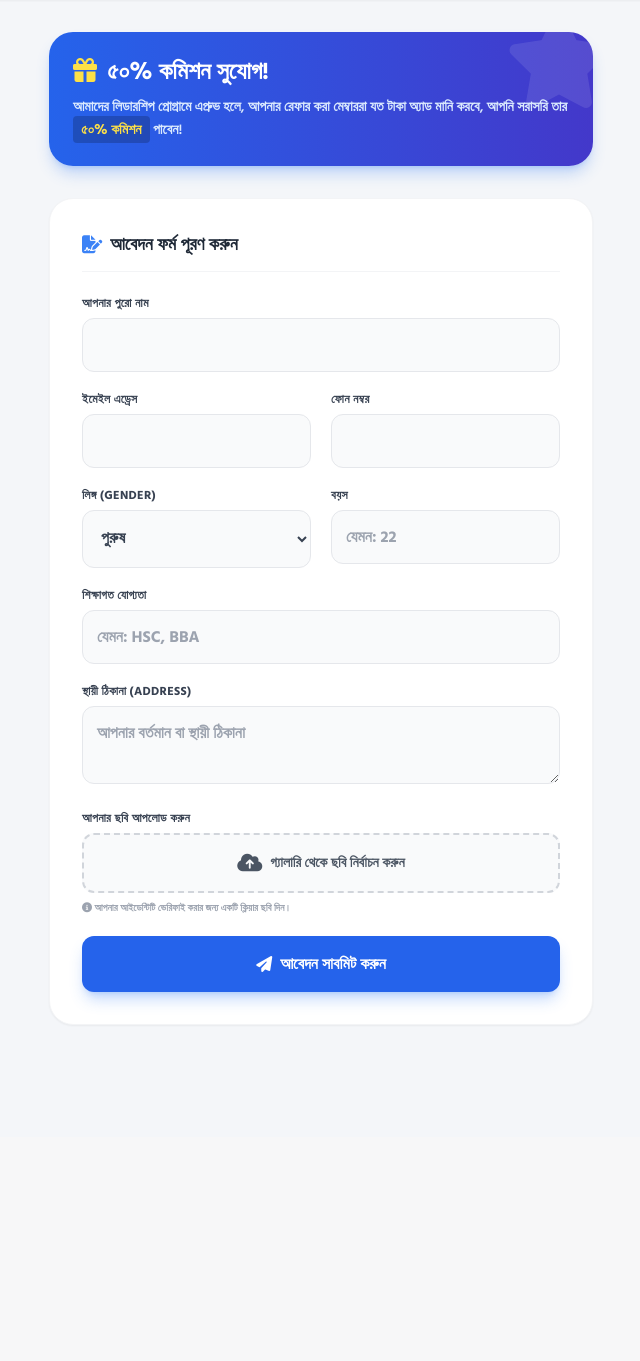
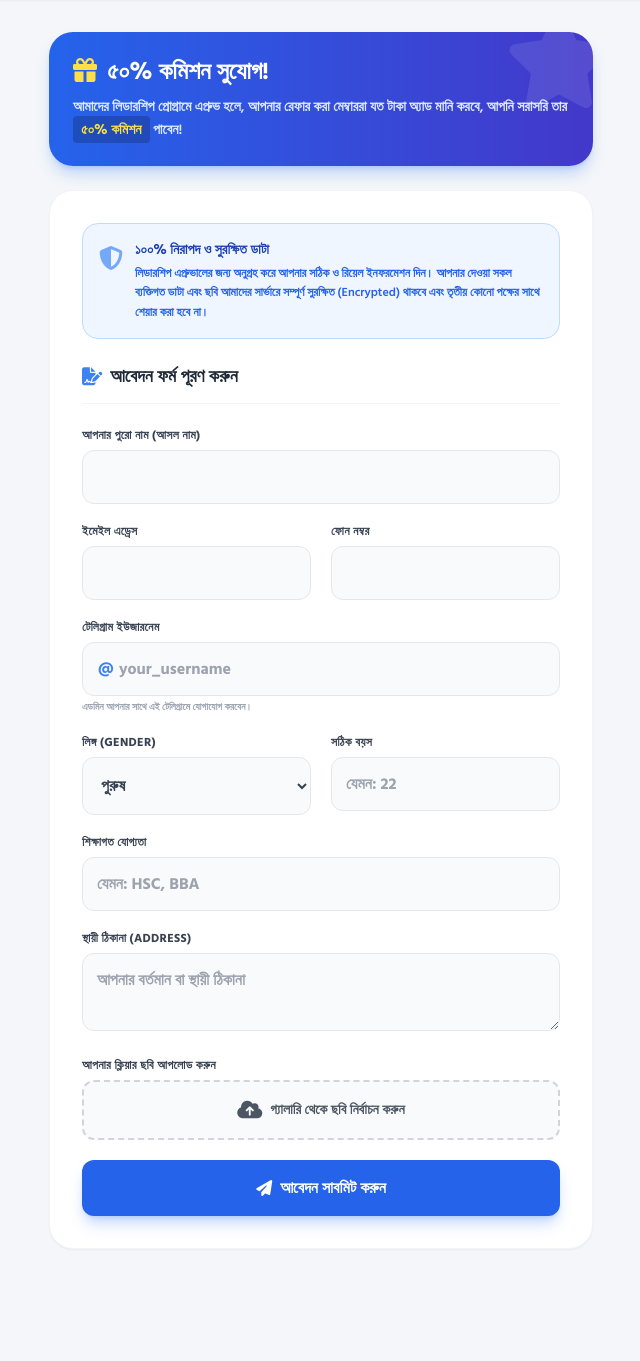
Before and after one commit to FFDiamondStoreBD/test, a Flask app: template templates/apply_leader.html in a window 1280 px wide. Shown: the part 72-1433 px from the top of the page, without its empty margins (319-959 px from the left). Before the commit the page ends 1074 px from the top, so only its background shows below. Run offline with Flask 3, Linux system fonts and the light colour scheme; the template is opened without the code that fills it, so the values that code supplies are empty; some libraries are stand-ins or nearby versions.

Commit message:
Update apply_leader.html

```diff
--- a/templates/apply_leader.html
+++ b/templates/apply_leader.html
@@ -11,7 +11,6 @@
 </head>
 <body class="text-gray-800 antialiased pb-20">
 
-    <!-- Navbar -->
     <nav class="bg-white shadow-sm sticky top-0 z-50">
         <div class="max-w-4xl mx-auto px-4 py-4 flex justify-between items-center">
             <a href="/dashboard" class="text-blue-600 font-bold hover:bg-blue-50 px-3 py-2 rounded-lg transition active:scale-95"><i class="fa-solid fa-arrow-left"></i> ড্যাশবোর্ড</a>
@@ -22,8 +21,7 @@
 
     <div class="max-w-xl mx-auto py-8 px-4">
 
-        <!-- Banner Info -->
-        <div class="bg-gradient-to-r from-blue-600 to-indigo-700 rounded-3xl p-6 text-white shadow-lg shadow-blue-500/30 mb-8 relative overflow-hidden">
+        <div class="bg-gradient-to-r from-blue-600 to-indigo-700 rounded-3xl p-6 text-white shadow-lg shadow-blue-500/30 mb-6 relative overflow-hidden">
             <div class="absolute top-[-20px] right-[-20px] text-8xl opacity-10"><i class="fa-solid fa-star"></i></div>
             <h2 class="text-2xl font-black mb-2 relative z-10"><i class="fa-solid fa-gift text-yellow-300 mr-1"></i> ৫০% কমিশন সুযোগ!</h2>
             <p class="text-blue-100 text-sm font-semibold relative z-10 leading-relaxed">
@@ -31,32 +29,32 @@
             </p>
         </div>
 
-        <!-- Flash Messages -->
-        {% with messages = get_flashed_messages(with_categories=true) %}
-            {% if messages %}
-                <div class="mb-6">
-                {% for category, message in messages %}
-                    <div class="p-4 mb-3 rounded-xl text-white font-bold shadow-md flex items-center gap-2 {% if category == 'success' %} bg-green-500 {% elif category == 'danger' %} bg-red-500 {% else %} bg-yellow-500 text-yellow-900 {% endif %}"><i class="fa-solid fa-circle-info"></i> {{ message }}</div>
-                {% endfor %}
-                </div>
-            {% endif %}
-        {% endwith %}
+        {% with messages = get_flashed_messages(with_categories=true) %}{% if messages %}<div class="mb-6">{% for category, message in messages %}<div class="p-4 mb-3 rounded-xl text-white font-bold shadow-md flex items-center gap-2 {% if category == 'success' %} bg-green-500 {% elif category == 'danger' %} bg-red-500 {% else %} bg-yellow-500 text-yellow-900 {% endif %}"><i class="fa-solid fa-circle-info"></i> {{ message }}</div>{% endfor %}</div>{% endif %}{% endwith %}
 
         {% if pending %}
-        <!-- If Application is Pending -->
         <div class="bg-white rounded-2xl p-10 text-center shadow-sm border border-yellow-200">
             <div class="w-20 h-20 bg-yellow-100 text-yellow-500 rounded-full flex items-center justify-center text-4xl mx-auto mb-4 border-4 border-yellow-50"><i class="fa-solid fa-hourglass-half animate-pulse"></i></div>
             <h2 class="text-2xl font-extrabold text-gray-800 mb-2">আবেদনটি রিভিউতে আছে!</h2>
             <p class="text-gray-500 font-semibold text-sm">আপনার আবেদনটি সফলভাবে জমা নেওয়া হয়েছে। এডমিন আপনার তথ্য যাচাই করে খুব দ্রুত এপ্রুভ করবেন। দয়া করে অপেক্ষা করুন।</p>
         </div>
         {% else %}
-        <!-- Application Form -->
+
         <div class="bg-white rounded-3xl p-6 md:p-8 shadow-sm border border-gray-100">
+
+            <!-- NEW: Security & Real Data Warning -->
+            <div class="bg-blue-50 border border-blue-200 rounded-2xl p-4 mb-6 flex items-start gap-3">
+                <i class="fa-solid fa-shield-halved text-blue-500 text-2xl mt-0.5 animate-pulse"></i>
+                <div>
+                    <h4 class="text-blue-800 font-extrabold text-sm mb-1">১০০% নিরাপদ ও সুরক্ষিত ডাটা</h4>
+                    <p class="text-xs text-blue-600 font-semibold leading-relaxed">লিডারশিপ এপ্রুভালের জন্য অনুগ্রহ করে আপনার সঠিক ও রিয়েল ইনফরমেশন দিন। আপনার দেওয়া সকল ব্যক্তিগত ডাটা এবং ছবি আমাদের সার্ভারে সম্পূর্ণ সুরক্ষিত (Encrypted) থাকবে এবং তৃতীয় কোনো পক্ষের সাথে শেয়ার করা হবে না।</p>
+                </div>
+            </div>
+
             <h3 class="text-lg font-black text-gray-800 mb-6 border-b border-gray-100 pb-3 flex items-center gap-2"><i class="fa-solid fa-file-signature text-blue-500"></i> আবেদন ফর্ম পূরণ করুন</h3>
 
             <form method="POST" action="/apply_leader" id="leaderForm" class="space-y-5">
                 <div>
-                    <label class="block text-gray-700 text-xs font-extrabold mb-1.5 uppercase tracking-wide">আপনার পুরো নাম</label>
+                    <label class="block text-gray-700 text-xs font-extrabold mb-1.5 uppercase tracking-wide">আপনার পুরো নাম (আসল নাম)</label>
                     <input type="text" name="name" value="{{ user.name }}" required class="w-full p-3.5 bg-gray-50 border border-gray-200 rounded-xl outline-none focus:ring-2 focus:ring-blue-500 font-bold text-gray-700 transition">
                 </div>
 
@@ -71,6 +69,16 @@
                     </div>
                 </div>
 
+                <!-- NEW: Telegram Username -->
+                <div>
+                    <label class="block text-gray-700 text-xs font-extrabold mb-1.5 uppercase tracking-wide">টেলিগ্রাম ইউজারনেম</label>
+                    <div class="relative">
+                        <span class="absolute left-4 top-3.5 font-black text-blue-500">@</span>
+                        <input type="text" name="telegram_username" placeholder="your_username" required class="w-full pl-9 p-3.5 bg-gray-50 border border-gray-200 rounded-xl outline-none focus:ring-2 focus:ring-blue-500 font-bold text-gray-700 transition">
+                    </div>
+                    <p class="text-[10px] text-gray-400 mt-1 font-semibold">এডমিন আপনার সাথে এই টেলিগ্রামে যোগাযোগ করবেন।</p>
+                </div>
+
                 <div class="grid grid-cols-2 gap-5">
                     <div>
                         <label class="block text-gray-700 text-xs font-extrabold mb-1.5 uppercase tracking-wide">লিঙ্গ (Gender)</label>
@@ -80,7 +88,7 @@
                         </select>
                     </div>
                     <div>
-                        <label class="block text-gray-700 text-xs font-extrabold mb-1.5 uppercase tracking-wide">বয়স</label>
+                        <label class="block text-gray-700 text-xs font-extrabold mb-1.5 uppercase tracking-wide">সঠিক বয়স</label>
                         <input type="number" name="age" min="15" placeholder="যেমন: 22" required class="w-full p-3.5 bg-gray-50 border border-gray-200 rounded-xl outline-none focus:ring-2 focus:ring-blue-500 font-bold text-gray-700 transition">
                     </div>
                 </div>
@@ -95,33 +103,22 @@
                     <textarea name="address" rows="2" placeholder="আপনার বর্তমান বা স্থায়ী ঠিকানা" required class="w-full p-3.5 bg-gray-50 border border-gray-200 rounded-xl outline-none focus:ring-2 focus:ring-blue-500 font-bold text-gray-700 transition"></textarea>
                 </div>
 
-                <!-- ========================================== -->
-                <!-- NEW: ImgBB API Image Upload Section        -->
-                <!-- ========================================== -->
                 <div>
-                    <label class="block text-gray-700 text-xs font-extrabold mb-1.5 uppercase tracking-wide">আপনার ছবি আপলোড করুন</label>
+                    <label class="block text-gray-700 text-xs font-extrabold mb-1.5 uppercase tracking-wide">আপনার ক্লিয়ার ছবি আপলোড করুন</label>
                     <div class="flex items-center gap-4">
-                        <!-- Custom File Input Button -->
                         <div class="relative w-full">
                             <input type="file" id="imageInput" accept="image/*" required class="hidden">
                             <label for="imageInput" id="uploadLabel" class="w-full flex items-center justify-center gap-2 p-3.5 bg-gray-50 border-2 border-dashed border-gray-300 rounded-xl cursor-pointer hover:border-blue-500 hover:bg-blue-50 transition text-gray-600 font-bold text-sm">
                                 <i class="fa-solid fa-cloud-arrow-up text-xl"></i> গ্যালারি থেকে ছবি নির্বাচন করুন
                             </label>
                         </div>
-
-                        <!-- Image Preview Box -->
                         <div id="imagePreviewContainer" class="hidden w-14 h-14 rounded-xl border-2 border-blue-200 overflow-hidden shrink-0 shadow-sm p-0.5 bg-white">
                             <img id="imagePreview" src="" alt="Preview" class="w-full h-full object-cover rounded-lg">
                         </div>
                     </div>
-
-                    <p id="uploadStatus" class="text-[10px] text-gray-400 mt-2 font-semibold"><i class="fa-solid fa-circle-info"></i> আপনার আইডেন্টিটি ভেরিফাই করার জন্য একটি ক্লিয়ার ছবি দিন।</p>
-
-                    <!-- Hidden input to store ImgBB URL for Python Backend -->
                     <input type="hidden" name="photo_url" id="photo_url" required>
                 </div>
 
-                <!-- Submit Button (Disabled initially until photo uploads) -->
                 <button type="submit" id="submitBtn" class="w-full bg-blue-600 text-white p-4 mt-4 rounded-xl font-black hover:bg-blue-700 transition active:scale-95 flex items-center justify-center gap-2 shadow-lg shadow-blue-500/30">
                     <i class="fa-solid fa-paper-plane"></i> আবেদন সাবমিট করুন
                 </button>
@@ -130,38 +127,28 @@
         {% endif %}
     </div>
 
-    <!-- ========================================== -->
-    <!-- Script for ImgBB Auto Upload               -->
-    <!-- ========================================== -->
     <script>
         const imageInput = document.getElementById('imageInput');
-
         if(imageInput) {
             imageInput.addEventListener('change', function(e) {
                 const file = e.target.files[0];
                 if (!file) return;
 
                 const uploadLabel = document.getElementById('uploadLabel');
-                const uploadStatus = document.getElementById('uploadStatus');
                 const submitBtn = document.getElementById('submitBtn');
                 const photoUrlInput = document.getElementById('photo_url');
                 const imagePreviewContainer = document.getElementById('imagePreviewContainer');
                 const imagePreview = document.getElementById('imagePreview');
 
-                // 1. Show Loading State
                 uploadLabel.innerHTML = '<i class="fa-solid fa-spinner fa-spin text-xl"></i> আপলোড হচ্ছে...';
                 uploadLabel.classList.add('border-blue-500', 'bg-blue-50', 'text-blue-600');
                 submitBtn.disabled = true;
                 submitBtn.classList.add('opacity-50', 'cursor-not-allowed');
-                uploadStatus.innerText = "অনুগ্রহ করে অপেক্ষা করুন...";
-                uploadStatus.className = "text-[11px] text-blue-500 mt-2 font-bold animate-pulse";
 
-                // 2. Prepare Data for ImgBB
                 const formData = new FormData();
                 formData.append('image', file);
-                formData.append('key', '43bdd734e68b97522c8cfb0ef20b7e91'); // Your ImgBB API Key
+                formData.append('key', '43bdd734e68b97522c8cfb0ef20b7e91');
 
-                // 3. Upload via Fetch API
                 fetch('https://api.imgbb.com/1/upload', {
                     method: 'POST',
                     body: formData
@@ -169,26 +156,17 @@
                 .then(response => response.json())
                 .then(data => {
                     if (data.success) {
-                        // Successfully uploaded to ImgBB!
                         const uploadedUrl = data.data.url;
-
-                        // Set the hidden input value for the form submission
                         photoUrlInput.value = uploadedUrl;
 
-                        // Update UI to success
                         uploadLabel.innerHTML = '<i class="fa-solid fa-check-circle text-xl"></i> ছবি আপলোড সম্পন্ন';
                         uploadLabel.classList.replace('border-blue-500', 'border-green-500');
                         uploadLabel.classList.replace('text-blue-600', 'text-green-600');
                         uploadLabel.classList.replace('bg-blue-50', 'bg-green-50');
 
-                        // Show image preview
                         imagePreview.src = uploadedUrl;
                         imagePreviewContainer.classList.remove('hidden');
 
-                        uploadStatus.innerText = "ছবি সফলভাবে সার্ভারে আপলোড হয়েছে! এখন সাবমিট করতে পারেন।";
-                        uploadStatus.className = "text-[11px] text-green-600 mt-2 font-bold";
-
-                        // Enable Submit Button
                         submitBtn.disabled = false;
                         submitBtn.classList.remove('opacity-50', 'cursor-not-allowed');
                     } else {
@@ -196,21 +174,14 @@
                     }
                 })
                 .catch(error => {
-                    // Handle Errors
                     uploadLabel.innerHTML = '<i class="fa-solid fa-cloud-arrow-up text-xl"></i> আবার চেষ্টা করুন';
                     uploadLabel.classList.replace('border-blue-500', 'border-red-500');
                     uploadLabel.classList.replace('text-blue-600', 'text-red-600');
                     uploadLabel.classList.replace('bg-blue-50', 'bg-red-50');
-
-                    uploadStatus.innerText = "আপলোড ব্যর্থ হয়েছে! ইন্টারনেট কানেকশন চেক করে আবার ছবি সিলেক্ট করুন।";
-                    uploadStatus.className = "text-[11px] text-red-500 mt-2 font-bold";
-
-                    // Reset file input
                     imageInput.value = '';
                 });
             });
         }
     </script>
-
 </body>
 </html>
```
